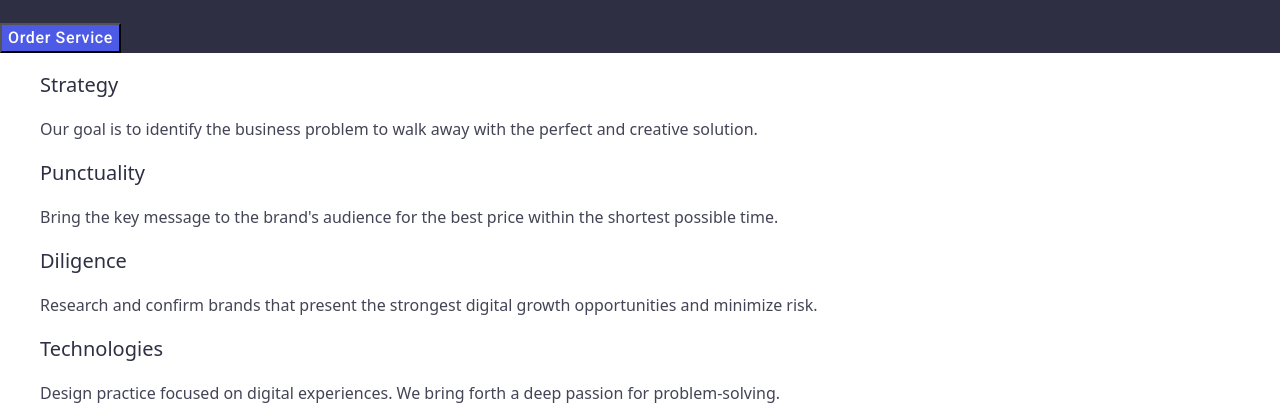
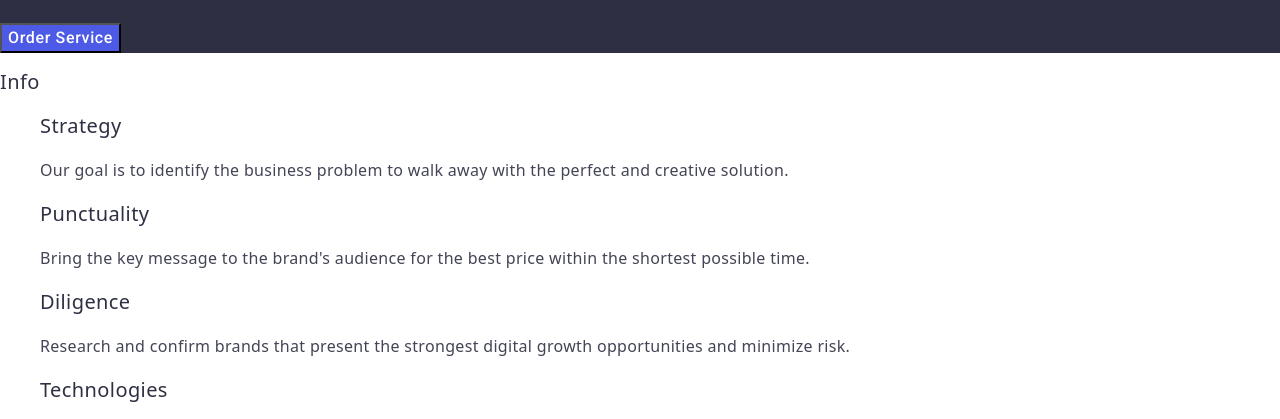
Before and after one commit to MarianDrobch/goit-markup-hw-02, a plain HTML site: page index.html in a window 1280 px wide. Shown: the part 303-722 px from the top of the page. Drawn offline with nearby package versions, Linux system fonts and the light colour scheme.

Commit message:
markup finish

```diff
--- a/css/styles.css
+++ b/css/styles.css
@@ -1,4 +1,5 @@
-body {font-family: "Roboto" sans-serif;
+body {
+    font-family: "Roboto", sans-serif;
     color: #434455;
     background-color: #FFFFFF;
 }
@@ -83,24 +84,33 @@ a {text-decoration: none;}
     background-color: #404BBF
 }
 
+.info-title {
+    font-weight: 500;
+    font-size: 20px;
+    letter-spacing: 0.02em;
+    color: #2e2f42;
+    line-height: 1.2;
+
+}
+
 .list-title {
-    color: #2E2F42;
     font-weight: 500;
     font-size: 20px;
     line-height: 120%;
-    list-style-type: none;
+    letter-spacing: 0.02em;
+    color: #2e2f42;
 }
 
 .list-text {
-    color: #434455;
     font-weight: 400;
     font-size: 16px;
     line-height: 150%;
-    list-style-type: none;
+    letter-spacing: 0.02em;
+    color: #434455;
 }
 
 .team {
-    background-color: #f4f4fd;
+    background-color: #FFFFFF;
 }
 
 .team-title {
@@ -110,6 +120,8 @@ a {text-decoration: none;}
     letter-spacing: 0.02em;
     text-align: center;
     color: #2e2f42;
+    text-transform: capitalize;
+
 }
 
 .team-name {
@@ -137,6 +149,7 @@ a {text-decoration: none;}
     letter-spacing: 0.02em;
     text-align: center;
     color: #2e2f42;
+    text-transform: capitalize;
 }
 
 .portfolio-subtitle {
--- a/index.html
+++ b/index.html
@@ -57,7 +57,7 @@
       </section>
 
       <section>
-        <!-- <h2>Info</h2> -->
+        <h2 class="info-title">Info</h2>
         <ul class="list-info">
           <li>
             <h3 class="list-title">Strategy</h3>
```
